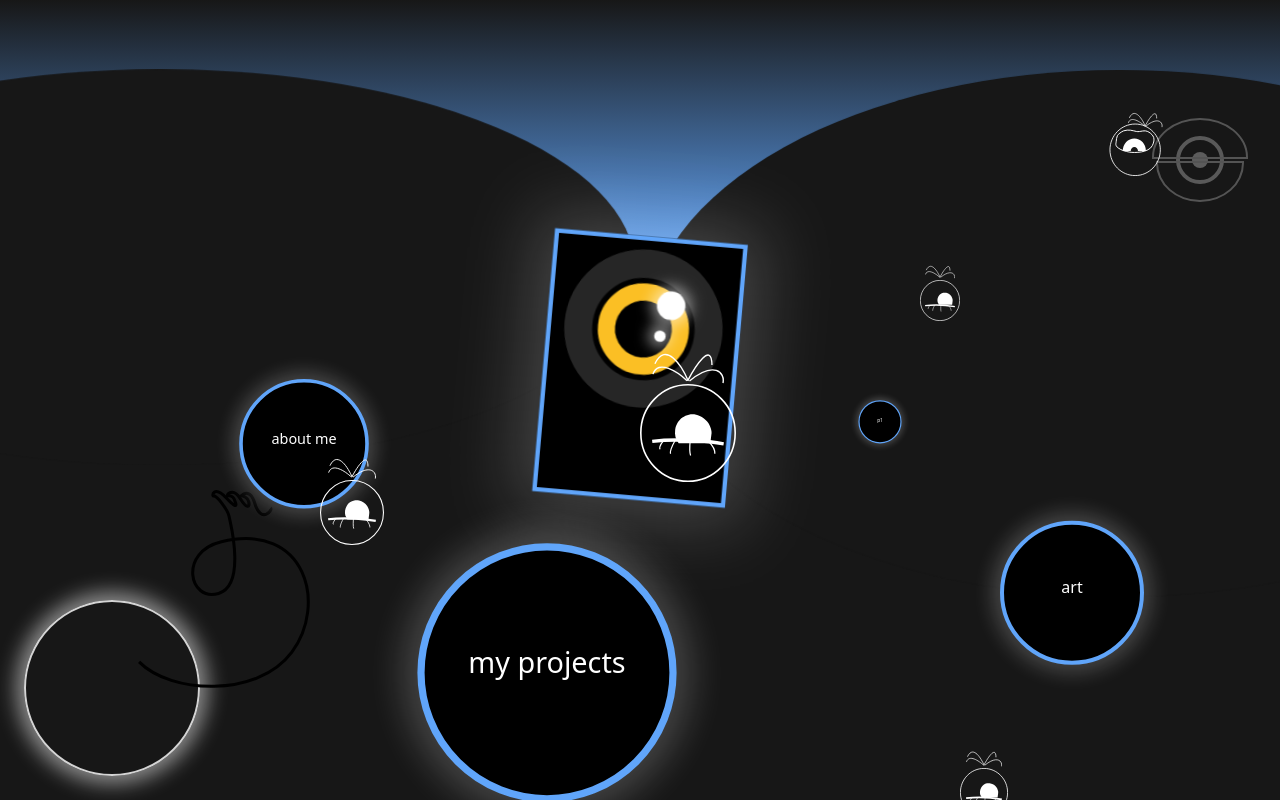
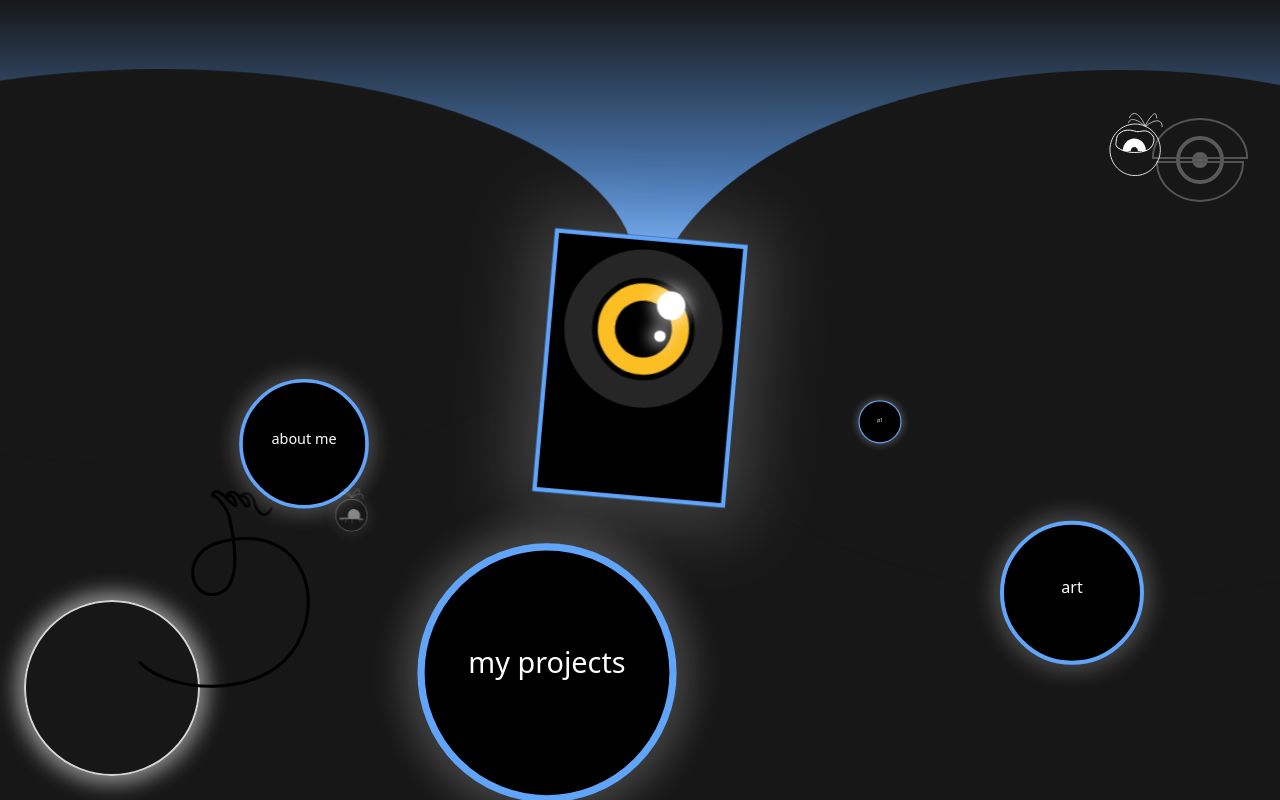
Before and after one commit to JakeeDesu/portfolio, a Next.js app: page /home in a window 1280 px wide. Built offline with nearby package versions, Linux system fonts and the light colour scheme.

Commit message:
working on Card appearance ? there are alooooot of bugs wich  need to be fixed

```diff
--- a/components/gim.tsx
+++ b/components/gim.tsx
@@ -17,7 +17,7 @@ const gimsProps = [
 			size: 100,
 			posi: { x: 34, y: 55 },
 			scale: 1.8,
-			zIndex: 50,
+			zIndex: 100,
 		}
 	},
 	{
@@ -117,7 +117,7 @@ export default function Gim({data, gimId, direction, steps, nextPosition, setOnD
 			top: `${currentGim.properties.posi.y}%`,
 			left: `${currentGim.properties.posi.x}%`,
 			scale: currentGim.properties.scale,
-			zIndex:  direction > 0 && gimId == 2? 10 : currentGim.properties.zIndex,
+			zIndex: (direction > 0 && gimId == 2) ? 10 : currentGim.properties.zIndex,
 			transition: {
 				y: {
 					yoyo : Infinity,
@@ -174,7 +174,7 @@ export default function Gim({data, gimId, direction, steps, nextPosition, setOnD
 						duration : 0.3,
 					},
 				}}
-				onMouseUp={() => gimId == 0 ? setOnDisplay(!onDisplay.displayState, fixGimsDataIndex(data, steps + 1), 0): nextPosition(currentGim.leftRight)}
+				onTap={(event, info) => gimId == 0 ? setOnDisplay(!onDisplay.displayState, fixGimsDataIndex(data, steps + 1), 0): nextPosition(currentGim.leftRight)}
 			>
 
 				<div className="relative flex justify-center items-center w-full h-full" >
--- a/components/miniSoso.js
+++ b/components/miniSoso.js
@@ -7,6 +7,7 @@ const miniSosoTheme = {
   eyelash : 'absolute w-3/4 h-3/4 top-1/4 '
 
 }
+const scaleFactor =  Math.random() * 2;
 
 const eyelashVariants={
   start : {
@@ -28,31 +29,40 @@ const eyelashVariants={
     }
   }
 }
-const scaleFactor = Math.random();
+
 const variants={
   start : {
-    opacity : scaleFactor,
-    scale : scaleFactor,
-    y: 500 * scaleFactor,
-    x: 500 * scaleFactor,
-    transition :{
-      delay : Math.random() * 2,
+    opacity : 0,
+    scale : 0,
+    transition : {
+      delay: 3,
+      duration : 10
     }
   },
   animation : {
-    opacity : scaleFactor,
-    scale : scaleFactor * 0.8,
-    y: [500 * scaleFactor, -100 * scaleFactor, 1000 * scaleFactor],
-    x: [500 * scaleFactor, -1000 * scaleFactor, 400 * scaleFactor],
+    opacity : [0.5, 0.2],
+    scale : 0.5,
+    boxShadow : "0 0px 30px 5px rgba(255, 255, 255, 0.2)",
+    y: [0, 40 * 2, -5 * 2, 5 * 2, 0],
+    x: [0, 5 * 2, 1 * 2, -1 * 2, 0],
     transition : {
-      x : {
-        yoyo : Infinity,
+      opacity : {
+        repeat : Infinity,
+        repeatType : 'mirror',
         duration : 3
       },
+      x : {
+        type : 'spring',
+        repeat : Infinity,
+        repeatType : 'mirror',
+        duration : 5
+      },
       y : {
-        yoyo : Infinity,
-        duration : 3
-      }
+        type : 'spring',
+        repeat : Infinity,
+        repeatType : 'mirror',
+        duration : 5
+      },
     }
   }
 }
@@ -61,7 +71,7 @@ const hairVariants={
     y: 0,
     x: 0,
     transition :{
-      delay : Math.random() * 2,
+      delay : 2,
     }
   },
   animation : {
@@ -84,7 +94,7 @@ const eyeVariants={
     y: 0,
     x: 0,
     transition :{
-      delay : Math.random() * 2,
+      delay : 2,
     }
   },
   animation : {
@@ -107,10 +117,25 @@ export default function MiniSoso({ height, width }) {
 
 
   return (
-    <div className={`relative flex justify-center ${height} ${width}`}
+    <motion.div className={`relative flex justify-center rounded-full ${height} ${width}`}
       variants={variants}
       initial="start"
       animate="animation"
+      drag
+      dragConstraints={{
+        top : 0,
+        left: 0,
+        right: 0,
+        bottom: 0,
+      }}
+      // whileHover={{
+      //   opacity : 1,
+      //   scale : 1.2,
+      //   transition : {
+      //     duration : 0.3
+      //   }
+      //   // boxShadow : '0 0px 20px 8px rgba(255, 255, 255, 0.5)',
+      // }}
     >
       <motion.img className={miniSosoTheme.head} src="/soso-head.svg"
       />
@@ -129,6 +154,6 @@ export default function MiniSoso({ height, width }) {
         initial="start"
         animate="animation"
       />
-    </div>
+    </motion.div>
   );
 }
--- a/pages/card.js
+++ b/pages/card.js
@@ -1,7 +1,8 @@
 // import DarkSky from '../components/darkSky'
 // import Sogumice from '../components/sogumice'
 // import LoloIcon from '../components/loloIcon'
-import { motion } from 'framer-motion'
+import { useRef, useEffect, useState } from 'react'
+import { motion, useViewportScroll  } from 'framer-motion'
 import ImageDisplayer from '../components/imageDisplayer'
 import DescriptionCard from '../components/descriptionCard'
 // import Image from 'next/Image'
@@ -20,34 +21,56 @@ const theme = {
 	}
 }
 
-export default function Card ({ onDisplay, darkTheme }) {
+export default function Card ({ onDisplay, darkTheme, displayGim }) {
 
+	const carRef = useRef(false)
+	const { scrollYProgress } = useViewportScroll()
+	// const yRnage = useTransform(useViewportScroll, [0, 1], window.)
 	const variants = {
 		hidden : {
-			height : 0
+			zIndex : 0,
 		},
 		showsUp : {
-			boxShadow : ['0 0px 0px 0px rgba(255, 255, 255, 0.5)', '0 0px 20px 8px rgba(255, 255, 255, 0.5)'],
-			height:"auto"
+			zIndex : 50,
 		}
 	}
+
+	const variants2 = {
+		hidden : {
+			opacity : 0,
+		},
+		showsUp : {
+			opacity : 1,
+			// boxShadow : '0 0px 20px 8px rgba(255, 255, 255, 0.5)',
+			height:"auto",
+		}
+	}
+
 	return (
 		<motion.div
-			className="flex flex-col w-full h-auto bg-blue-100"
+			className="absolute flex flex-col justify-center items-center w-full h-full top-0 "
 			initial={false}
 			animate={ onDisplay.displayState ? "showsUp" : "hidden"}
 			variants={variants}
 			transition={{
-				boxShadow : {
-					duration : 3,
-				},
+
 				duration : 2
 			}}
 		>
-			<div className="flex flex-row justify-between w-full p-5">
+			<motion.div className="flex flex-row justify-between w-full h-auto p-5"
+				variants={variants2}
+				transition={{
+					boxShadow : {
+						duration : 3,
+					},
+					delay: 2,
+					duration : 2
+				}}
+				>
+				<motion.div className="h-100 w-100 text-white" onTap={(event, info) => displayGim()}>click me</motion.div>
 				<DescriptionCard/>
 				<ImageDisplayer/>
-			</div>
+			</motion.div>
 		</motion.div>
 	)
 }
--- a/pages/home.js
+++ b/pages/home.js
@@ -45,19 +45,11 @@ export default function Home () {
 			<div className="absolute z-50 top-100 left-1/4" >
 				<MiniSoso height="h-16" width="w-16" />
 			</div>
-			<div className="absolute z-50 top-96 left-2/4" >
-				<MiniSoso height="h-24" width="w-24" />
-			</div>
-			<div className="absolute z-50 top-150 left-3/4" >
-				<MiniSoso height="h-12" width="w-12" />
-			</div>
-			<div className="absolute z-50 bottom-100 right-1/4" >
-				<MiniSoso height="h-10" width="w-10" />
-			</div>
 			<nav className="fixed z-50 top-20 right-8 h-40 w-24 ">
 				<EyeSwitch darkTheme={darkTheme} changeTheme={changeTheme} color2="bg-green-500" color1="bg-blue-900" />
 			</nav>
-			<div className={`h-screen w-full `}>
+			<div className={`relative h-screen w-full `}>
+								<Card onDisplay={onDisplay} darkTheme={darkTheme} displayGim={displayGim}/>
 				<motion.div className="relative flex justify-center items-center h-full w-full">
 					<div className="absolute top-0 left-0 h-full w-full">
 						<DarkSkyOpen height="lg:h-full h-1/2 md:h-2/3" darkTheme={darkTheme}/>
@@ -66,9 +58,7 @@ export default function Home () {
 						<Soguma height="h-full"  width="w-full" setOnDisplay={displayGim} onDisplay={onDisplay} darkTheme={darkTheme}/>
 					</motion.div>
 				</motion.div>
-
 			</div>
-			<Card onDisplay={onDisplay} darkTheme={darkTheme}/>
 		</motion.div>
 	)
 }
```
